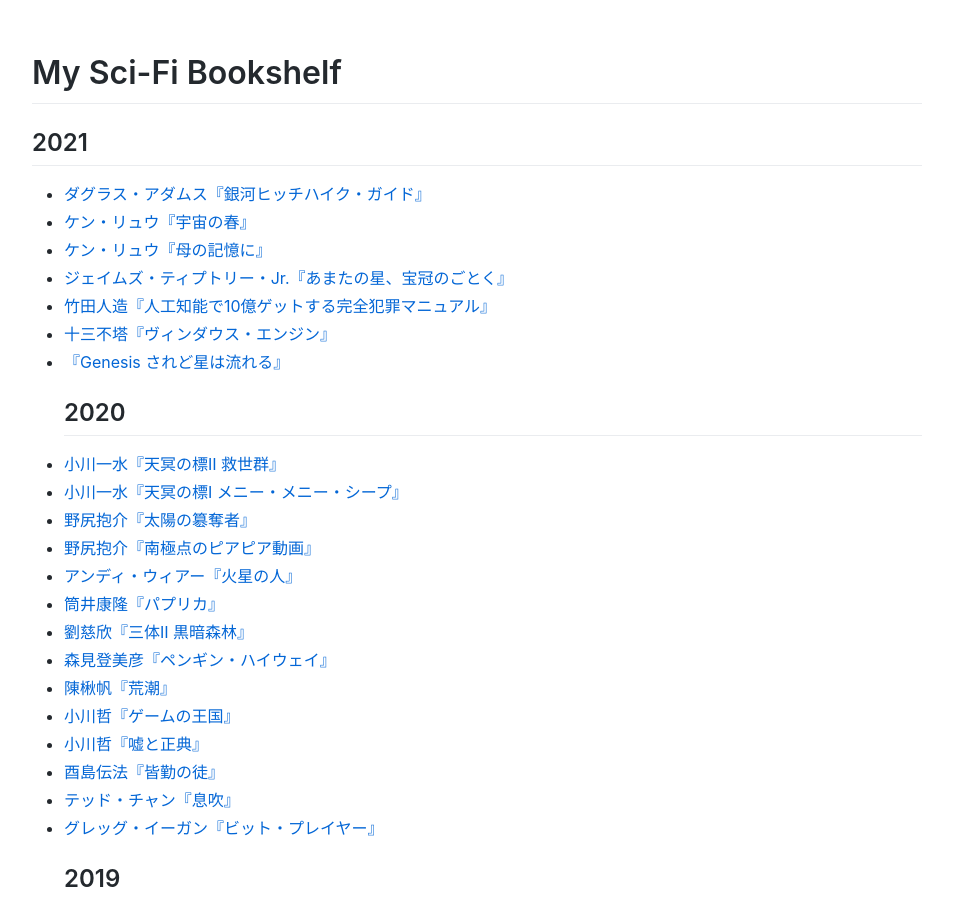
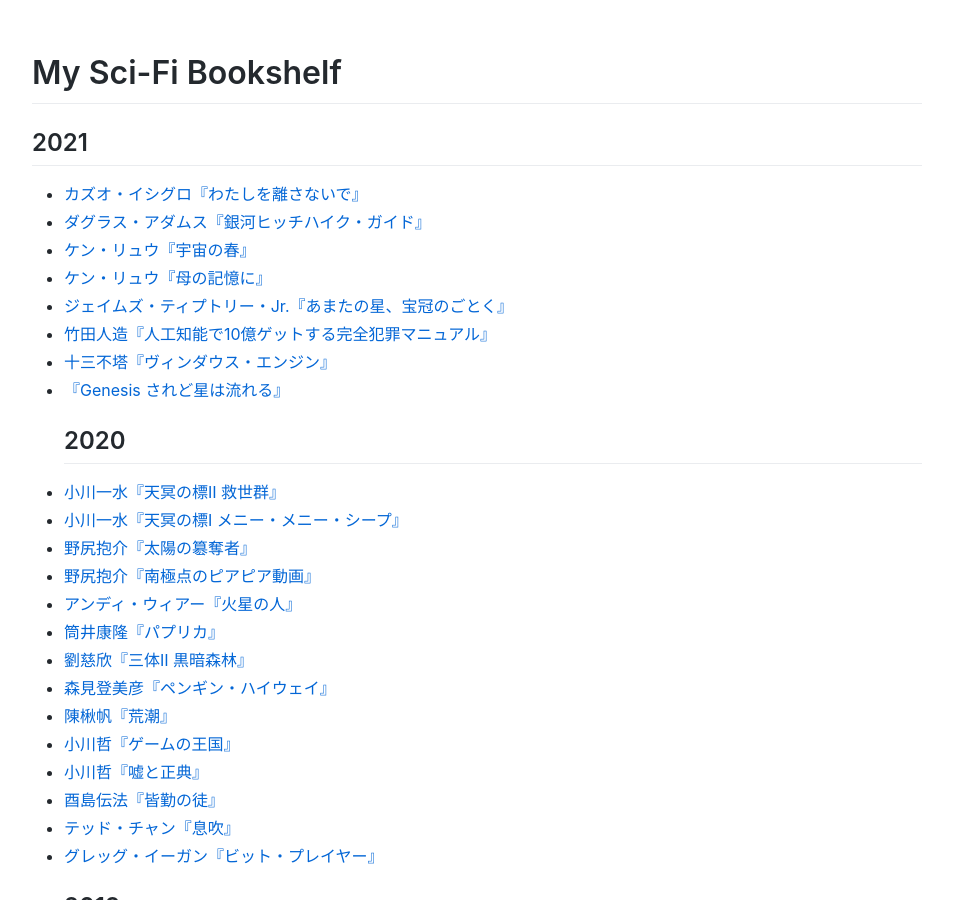
Before and after one commit to sankichi92/sankichi.net, a Jekyll site: the page built from sci-fi.md, in a window 1280 px wide and 900 px high. Shown: the whole window, without its empty margins (163-1116 px from the left). Built offline with Jekyll 4.4.1, drawn with Linux system fonts in a browser that asks for light colours; our own code applies the rules of GitHub Pages for plain Markdown files.

Commit message:
カズオ・イシグロ『わたしを離さないで』

```diff
--- a/_data/sci-fi-novels.yml
+++ b/_data/sci-fi-novels.yml
@@ -1,3 +1,8 @@
+- title: わたしを離さないで
+  author: カズオ・イシグロ
+  asin: B009DEMBO2
+  date: 2021-05-17
+
 - title: 銀河ヒッチハイク・ガイド
   author: ダグラス・アダムス
   asin: B00N0XOP4G
```
